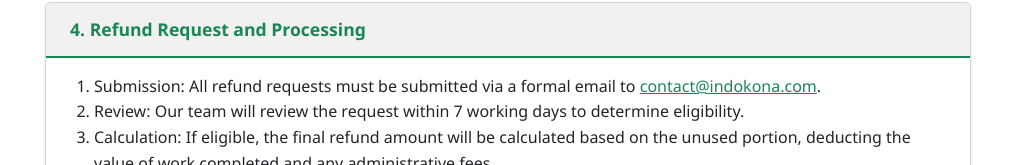
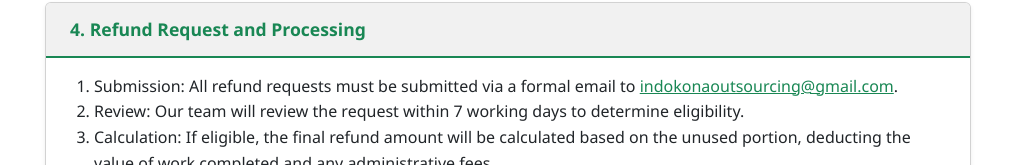
Before and after one commit to Tarunshakya1999/indokonafrontend, a React (Vite) app: page /refundpolicy in a window 1280 px wide. Shown: the part 1449-1614 px from the top of the page, without its empty margins (132-1147 px from the left). Built offline with nearby package versions, Linux system fonts and the light colour scheme.

Commit message:
Ma h h765gj nn

```diff
--- a/src/RefundPolicy2.jsx
+++ b/src/RefundPolicy2.jsx
@@ -160,10 +160,10 @@ export default function RefundPolicy() {
                     Submission: All refund requests must be submitted via a
                     formal email to{" "}
                     <a
-                      href="mailto:contact@indokona.com"
+                      href="indokonaoutsourcing@gmail.com"
                       className="text-success"
                     >
-                      contact@indokona.com
+                      indokonaoutsourcing@gmail.com
                     </a>
                     .
                   </li>
```
